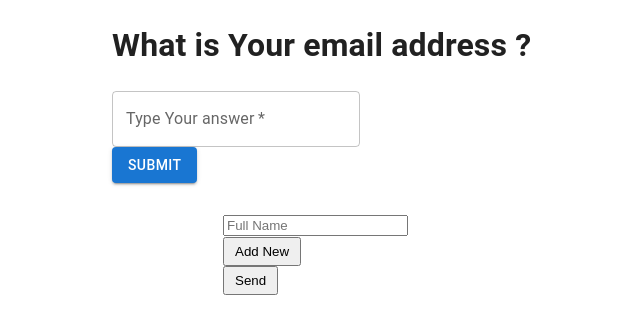
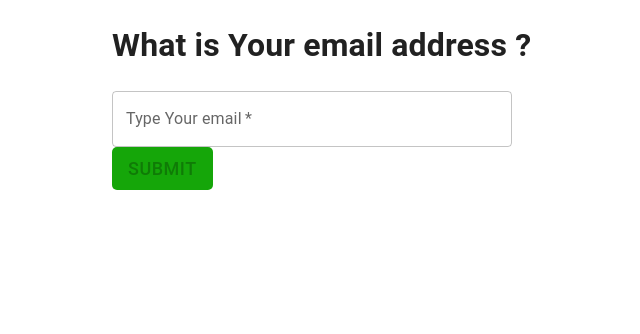
Before and after one commit to samisams1/frontendFeedback, a React (Create React App) app: page / in a window 1280 px wide. Shown: the top 334 px of the page, without its empty margins (252-892 px from the left). Built offline with nearby package versions, Linux system fonts and the light colour scheme.

Commit message:
add listAll

```diff
--- a/src/pages/home.tsx
+++ b/src/pages/home.tsx
@@ -1,8 +1,6 @@
-import { Button, ButtonBase, TextField } from '@mui/material';
+import { Button, TextField } from '@mui/material';
 import { useState, MouseEvent } from 'react';
 import { useNavigate } from "react-router-dom";
-import AddRemoveInputField from './admin/addquestion';
-
 export default function Home() {
   const [inputValue, setInputValue] = useState('');
 
@@ -26,14 +24,23 @@ export default function Home() {
           <TextField
             required
             id="outlined-required"
-          label="Type Your answer"
+            label="Type Your email"
             defaultValue="Hello World"
             value={inputValue}
             onChange={handleInputChange}
+            style={{
+              width:400,
+              borderColor: "rgb(21, 166, 9)",
+             }}
             />
         <br/>
-    <Button variant="contained" onClick={handleClick}>Submit</Button>
-    <AddRemoveInputField />
+    <Button
+          style={{
+            borderRadius: 5,
+            backgroundColor: "rgb(21, 166, 9)",
+            fontSize: "18px"
+        }}
+          disabled={!inputValue } variant="contained" onClick={handleClick}>Submit</Button>
     </div>
   );
 }
--- a/src/pages/listAll.tsx
+++ b/src/pages/listAll.tsx
@@ -1,3 +1,4 @@
+import { Paper, Table, TableBody, TableCell, TableContainer, TableHead, TableRow } from "@mui/material";
 import { Component, ChangeEvent } from "react";
 import feedbackService from "../services/feedback.service";
 import feedbackData from "../types/feedback.type";
@@ -104,25 +105,32 @@ export default class FeedbackList extends Component<Props, State>{
     return (
       <div className="list row">
 
-        <div className="col-md-6">
+        <div className="col-md-8">
           <h4>Feedback  List</h4>
 
-          <ul className="list-group">
-            {tutorials &&
-              tutorials.map((tutorial: feedbackData, index: number) => (
-                <li
-                  className={
-                    "list-group-item " +
-                    (index === currentIndex ? "active" : "")
-                  }
-                  onClick={() => this.setActiveTutorial(tutorial, index)}
-                  key={index}
-                >
-                  {tutorial.title}
-                </li>
-              ))}
-          </ul>
-
+          <TableContainer component={Paper}>
+      <Table  aria-label="a dense table">
+        <TableHead>
+          <TableRow>
+            <TableCell>Email</TableCell>
+            <TableCell align="right">Feedback </TableCell>
+          </TableRow>
+        </TableHead>
+        <TableBody>
+          {tutorials.map((row) => (
+            <TableRow
+              key={row.title}
+              sx={{ '&:last-child td, &:last-child th': { border: 0 } }}
+            >
+              <TableCell component="th" scope="row">
+                {"forsamisams@gmail.com"}
+              </TableCell>
+              <TableCell align="right">{row.title + " " +row.content}</TableCell>
+            </TableRow>
+          ))}
+        </TableBody>
+      </Table>
+    </TableContainer>
         </div>
       </div>
     );
```
Lines whose indentation alone changed are shown as unchanged.
